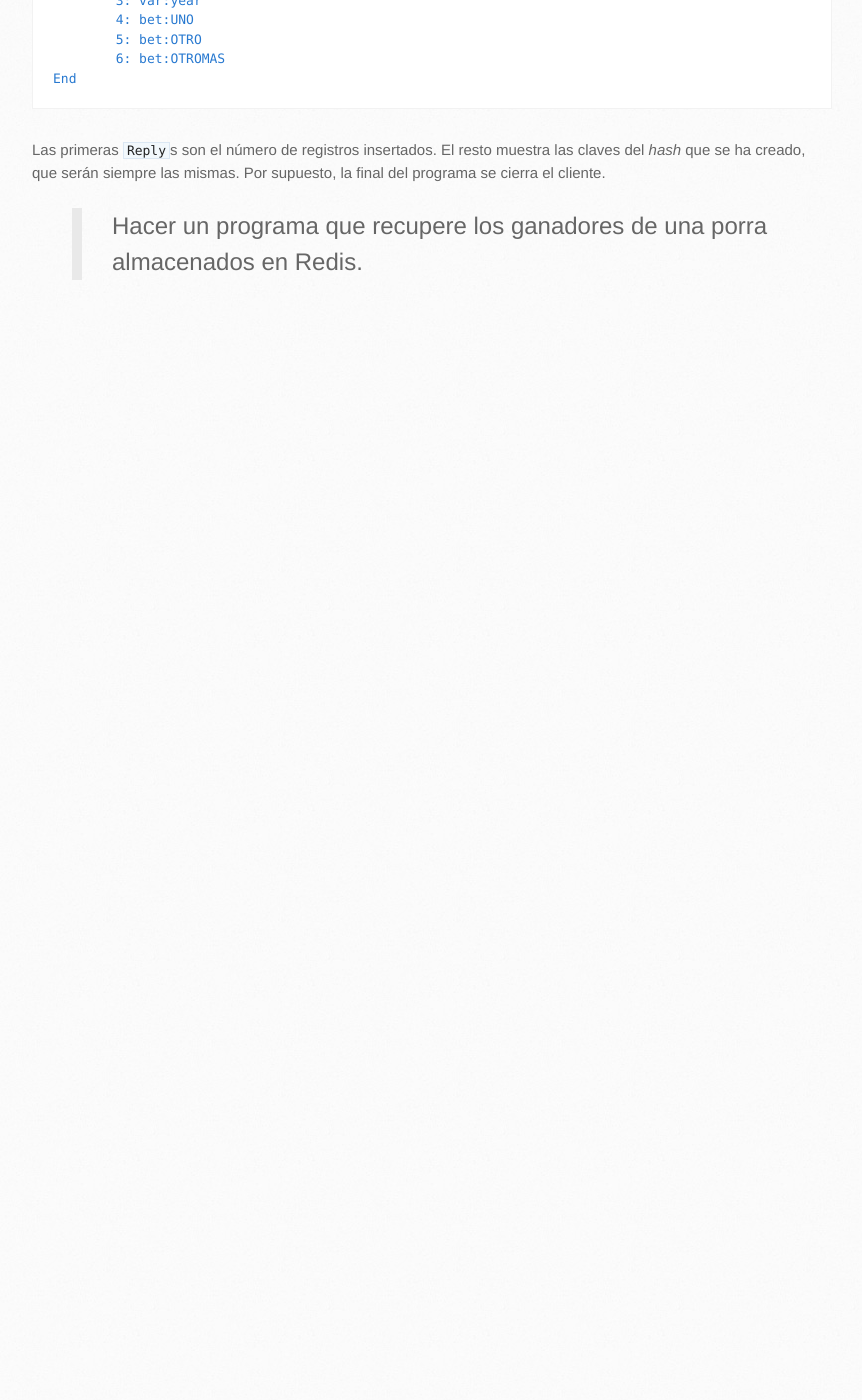
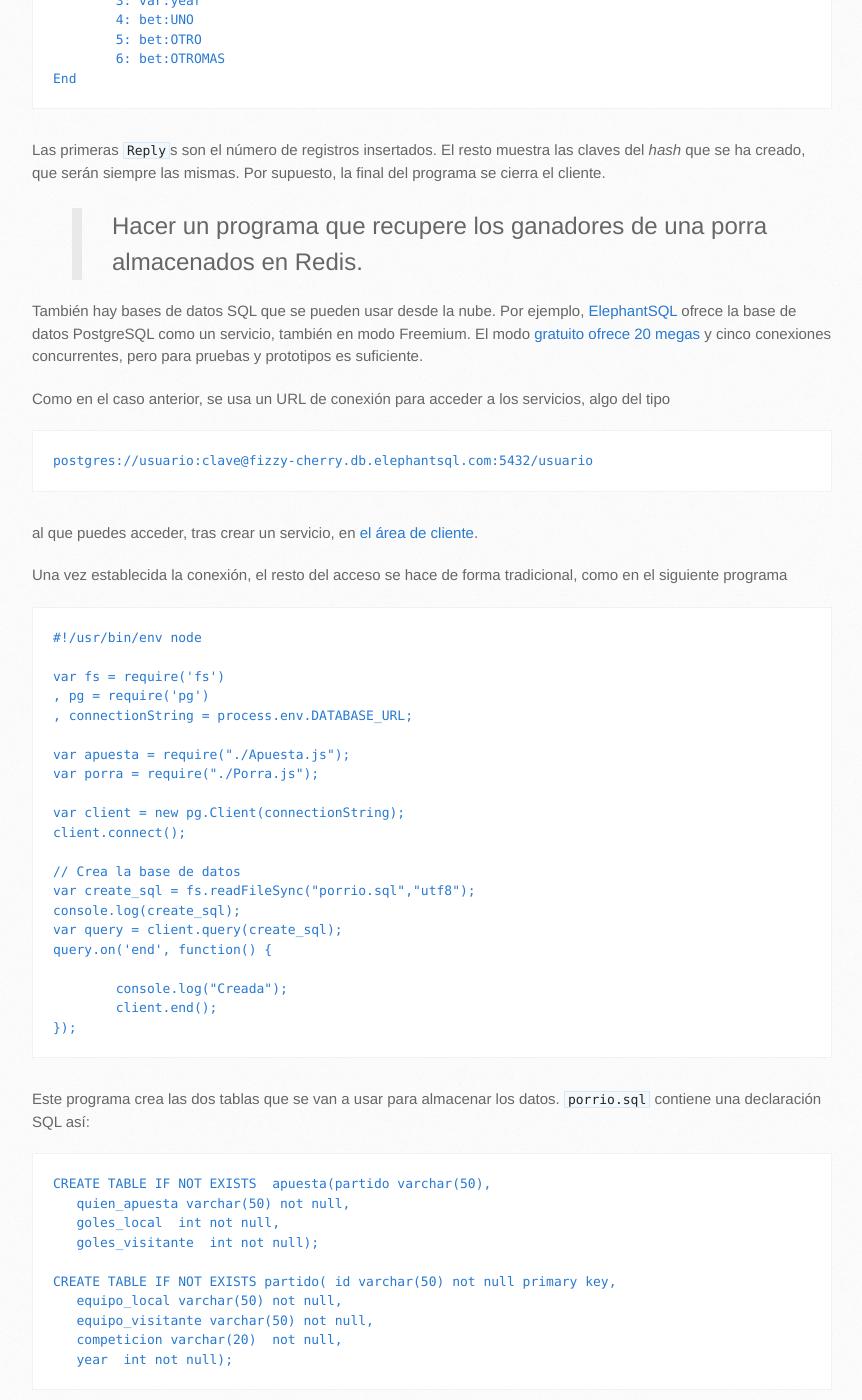
Before and after one commit to JJ/dbaas, a Jekyll site: the page built from index.md, in a window 1280 px wide and 1400 px high, scrolled down 5992 px. Shown: the whole window, without its empty margins (96-958 px from the left). Built offline with Jekyll 4.4.1, drawn with Linux system fonts in a browser that asks for light colours; before the commit the page ends 6315 px from its top, so only the background shows below that; some of the changed text lies outside the part shown.

Commit message:
Sync gh-pages with master

```diff
--- a/index.md
+++ b/index.md
@@ -309,3 +309,85 @@
 
 >Hacer un programa que recupere los ganadores de una porra almacenados
 >en Redis.
+
+También hay bases de datos SQL que se pueden usar desde la nube. Por
+ejemplo, [ElephantSQL](http://www.elephantsql.com/) ofrece la base de
+datos PostgreSQL como un servicio, también en modo Freemium. El modo
+[gratuito ofrece 20 megas](http://www.elephantsql.com/plans.html) y
+cinco conexiones concurrentes, pero para pruebas y prototipos es
+suficiente.
+
+Como en el caso anterior, se usa un URL de conexión para acceder a los
+servicios, algo del tipo
+
+	postgres://usuario:clave@fizzy-cherry.db.elephantsql.com:5432/usuario
+
+al que puedes acceder, tras crear un servicio, en
+[el área de cliente](https://customer.elephantsql.com/customer/).
+
+Una vez establecida la conexión, el resto del acceso se hace de forma
+tradicional, como en el siguiente programa
+
+	#!/usr/bin/env node
+
+	var fs = require('fs')
+	, pg = require('pg')
+	, connectionString = process.env.DATABASE_URL;
+
+	var apuesta = require("./Apuesta.js");
+	var porra = require("./Porra.js");
+
+	var client = new pg.Client(connectionString);
+	client.connect();
+
+	// Crea la base de datos
+	var create_sql = fs.readFileSync("porrio.sql","utf8");
+	console.log(create_sql);
+	var query = client.query(create_sql);
+	query.on('end', function() {
+
+		console.log("Creada");
+		client.end();
+	});
+
+Este programa crea las dos tablas que se van a usar para almacenar los
+datos. `porrio.sql` contiene una declaración SQL así:
+
+	CREATE TABLE IF NOT EXISTS  apuesta(partido varchar(50),
+       quien_apuesta varchar(50) not null,
+       goles_local  int not null,
+       goles_visitante  int not null);
+
+	CREATE TABLE IF NOT EXISTS partido( id varchar(50) not null primary key,
+       equipo_local varchar(50) not null,
+       equipo_visitante varchar(50) not null,
+       competicion varchar(20)  not null,
+       year  int not null);
+
+Donde es importante que añadamos `IF NOT EXISTS` para que no dé error
+cuando ejecutemos el programa por segunda vez. Estas tablas almacenan
+los datos de las porras y las apuestas de las mismas y, por integridad
+referencial, la apuesta almacena el ID del partido que tiene que estar
+en la otra tabla.
+
+El programa conecta usando el URL de conexión, que se ha leído de una
+variable de entorno también como es habitual; el fichero con la
+definición de la tabla se lee de forma síncrona, pero la petición,
+tras la declaración de la misma con `client.query`, se hace de forma
+asíncrona: cuando termina la petición se cierra el cliente. Como en el
+caso de Redis más arriba, el cliente mantiene el programa en ejecución
+si no se cierra explícitamente.
+
+Por otro lado, usamos el
+[driver `Pg` de Postgres para node](https://github.com/brianc/node-postgres). El
+método que hemos usado, `query`, sirve para cualquier orden SQL, pero
+admite una serie de plugins que permite acceder a las características
+de Postgres: transacciones y tipos, por ejemplo.
+
+## A donde ir desde aquí
+
+Generalmente, un DBaaS se va a usar desde un PaaS o desde un
+IaaS. Desde aquí se puede pasar al
+[capítulo sobre PaaS](http://jj.github.io/trabajando-con-paas/), que
+admiten bases de datos como funcionalidad adicional, entre ellas las
+dos que se han mencionado en este capítulo.
```
Also changed, not shown: README.md.
